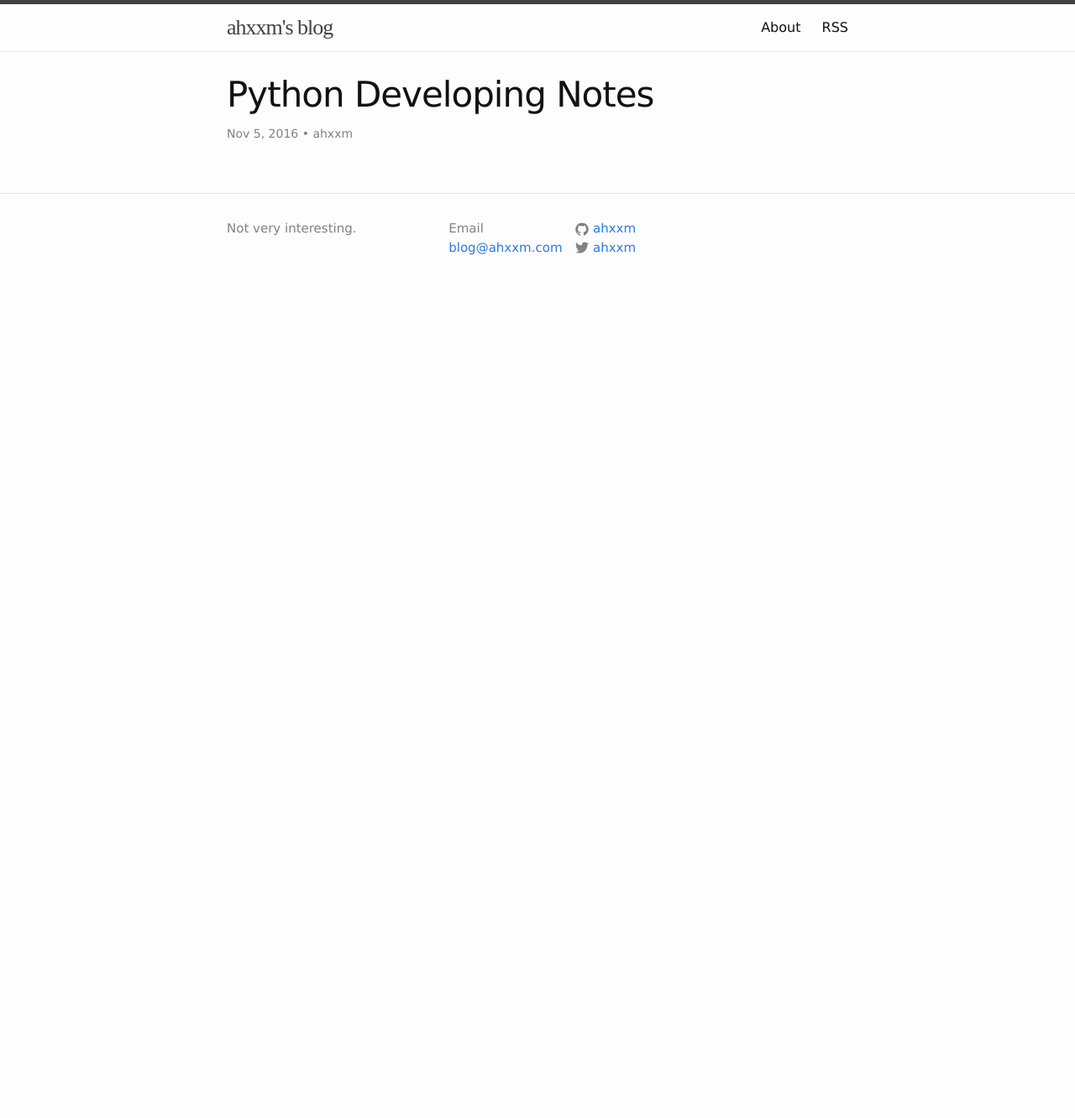
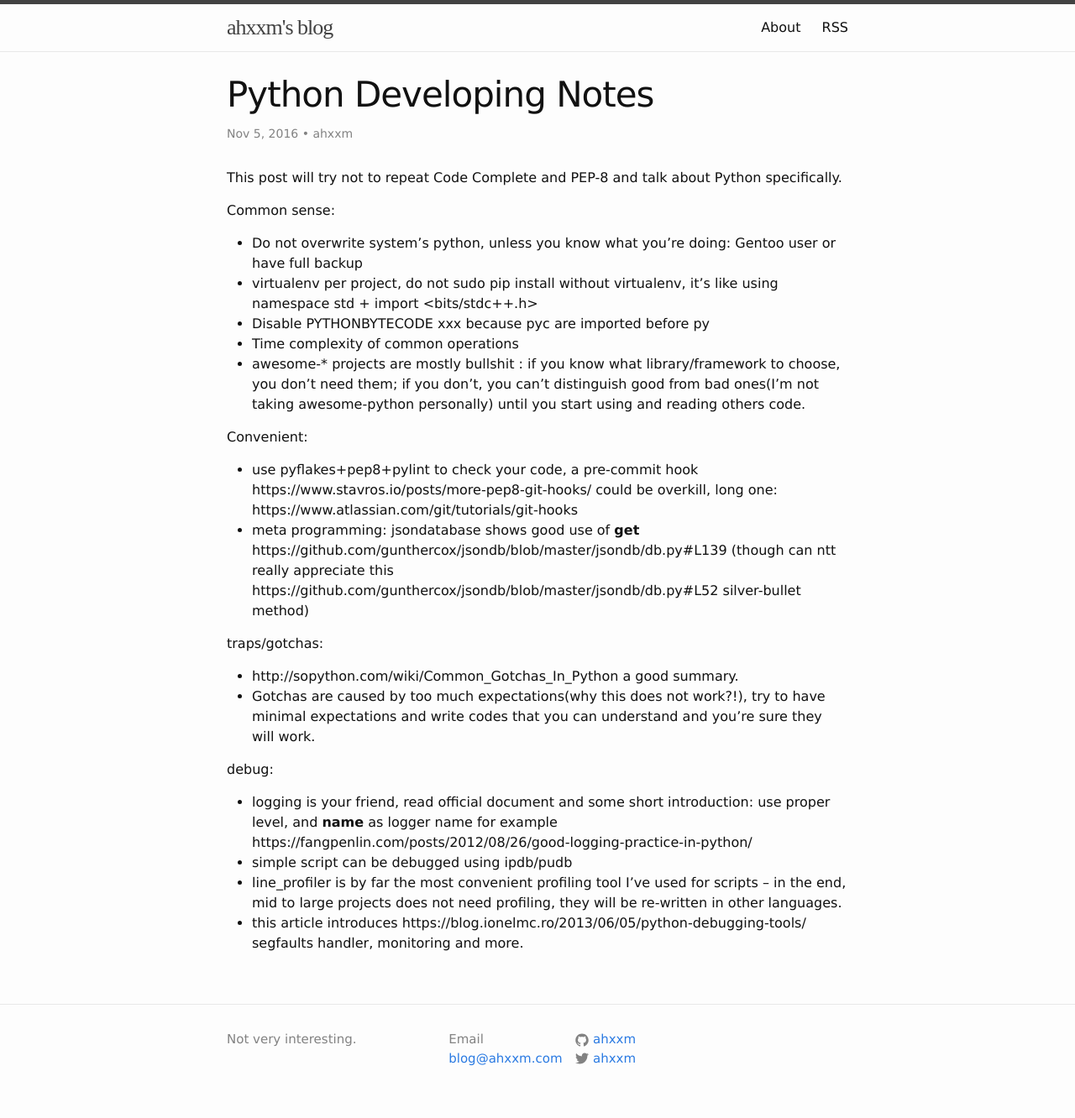
Before and after one commit to ahxxm/ahxxm.github.io, a Jekyll site: the page built from _posts/2016-11-05-python-tips.md, in a window 1280 px wide. Shown: the whole page at 84% size. Built offline with Jekyll 4.4.1, drawn with Linux system fonts in a browser that asks for light colours; before the commit the page ends 900 px from its top, so only the background shows below that.

Commit message:
initial content without formatting

```diff
--- a/_posts/2016-11-05-python-tips.md
+++ b/_posts/2016-11-05-python-tips.md
@@ -6,3 +6,29 @@ permalink: /153.moew/
 categories:
   - Python
 ---
+
+
+This post will try not to repeat Code Complete and PEP-8 and talk about Python specifically.
+
+
+Common sense:
+- Do not overwrite system's python, unless you know what you're doing: Gentoo user or have full backup
+- virtualenv per project, do not sudo pip install without virtualenv, it's like using namespace std + import <bits/stdc++.h>
+- Disable PYTHONBYTECODE xxx because pyc are imported before py
+- Time complexity of common operations
+- awesome-* projects are mostly bullshit : if you know what library/framework to choose, you don't need them; if you don't, you can't distinguish good from bad ones(I'm not taking awesome-python personally) until you start using and reading others code.
+
+
+Convenient:
+- use pyflakes+pep8+pylint to check your code, a pre-commit hook https://www.stavros.io/posts/more-pep8-git-hooks/ could be overkill, long one: https://www.atlassian.com/git/tutorials/git-hooks
+- meta programming: jsondatabase shows good use of __get__ https://github.com/gunthercox/jsondb/blob/master/jsondb/db.py#L139 (though can ntt really appreciate this https://github.com/gunthercox/jsondb/blob/master/jsondb/db.py#L52 silver-bullet method)
+
+traps/gotchas:
+- http://sopython.com/wiki/Common_Gotchas_In_Python a good summary.
+- Gotchas are caused by too much expectations(why this does not work?!), try to have minimal expectations and write codes that you can understand and you're sure they will work.
+
+debug:
+- logging is your friend, read official document and some short introduction: use proper level, and __name__ as logger name for example https://fangpenlin.com/posts/2012/08/26/good-logging-practice-in-python/
+- simple script can be debugged using ipdb/pudb
+- line_profiler is by far the most convenient profiling tool I've used for scripts -- in the end, mid to large projects does not need profiling, they will be re-written in other languages.
+- this article introduces https://blog.ionelmc.ro/2013/06/05/python-debugging-tools/  segfaults handler, monitoring and more.
```
